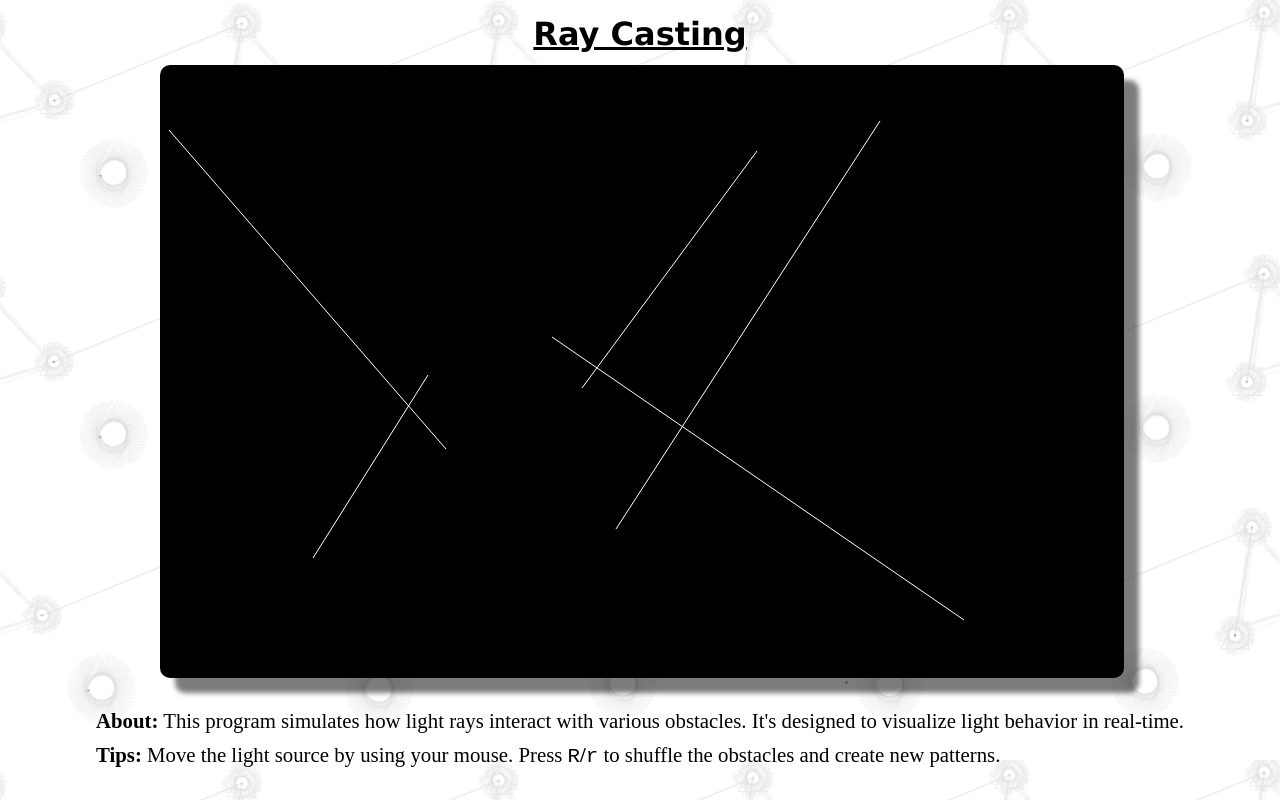
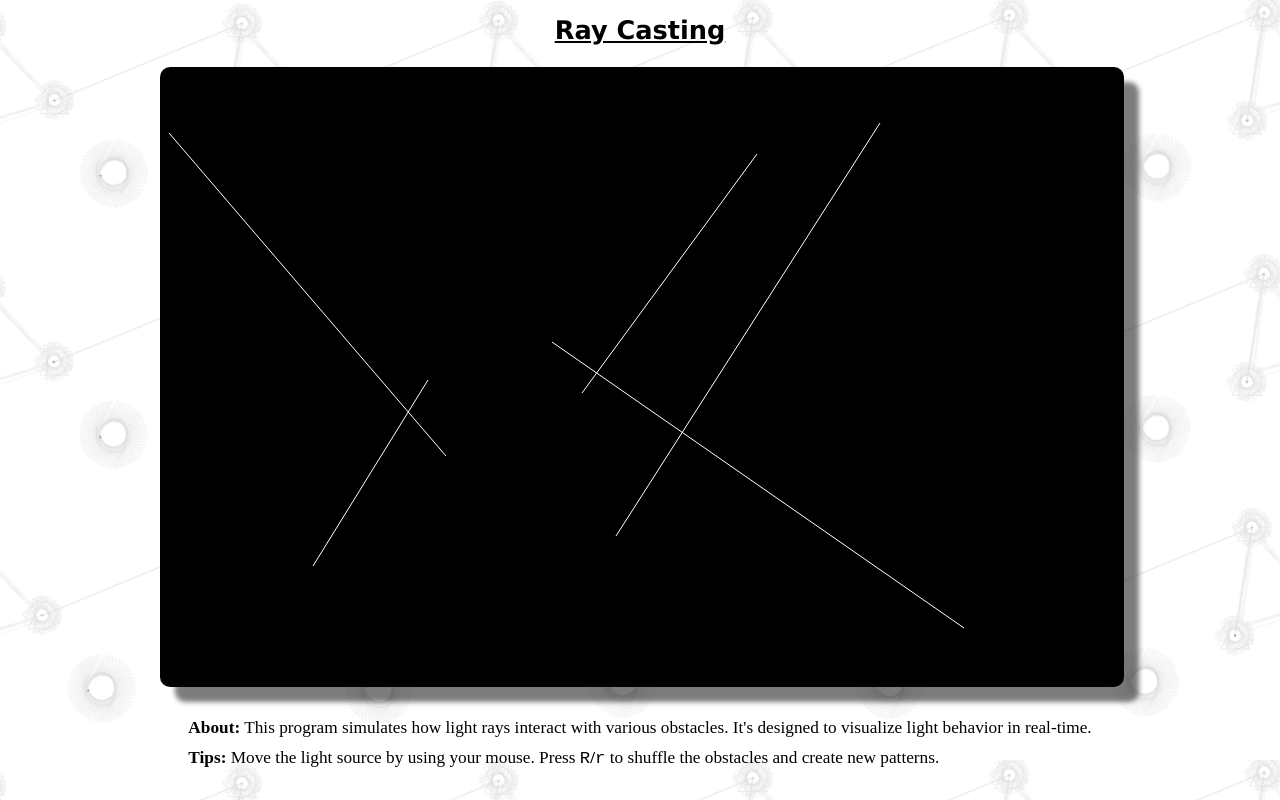
Before and after one commit to OuzaierKhayati/RayCasting, a plain HTML site: page index.html in a window 1280 px wide. Drawn offline with Linux system fonts and the light colour scheme.

Commit message:
fixed the size of p

```diff
--- a/global.css
+++ b/global.css
@@ -13,14 +13,14 @@ body{
 h1 {
     margin-top: 15px;
     font-family: 'Lucida Sans';
-    font-size: 2rem;
+    font-size: 2vw;
     text-decoration: underline;
 
 }
 .container{
     margin-top: 25px;
     width: auto;
-    font-size: 1.3rem;
+    font-size: 1.35vw;
     display: flex;
     flex-direction: column;
     gap: 10px;
--- a/index.html
+++ b/index.html
@@ -10,7 +10,7 @@
 
 <body style="height: 95vh;">
     <h1>Ray Casting</h1>
-    <div style="width: 75%; height: 83%!important; border:2px dashed #aaa0; margin-top:10px;">
+    <div style="width: 75%; height: 83%!important; border:2px dashed #aaa0; margin-top:20px;">
         <canvas id="game-canvas" style="border:1px solid #fff; background: #000000; border:0px; border-radius: 10px; box-shadow: 15px 15px 5px rgba(0, 0, 0, 0.512);">
         </canvas>
     </div>
```
